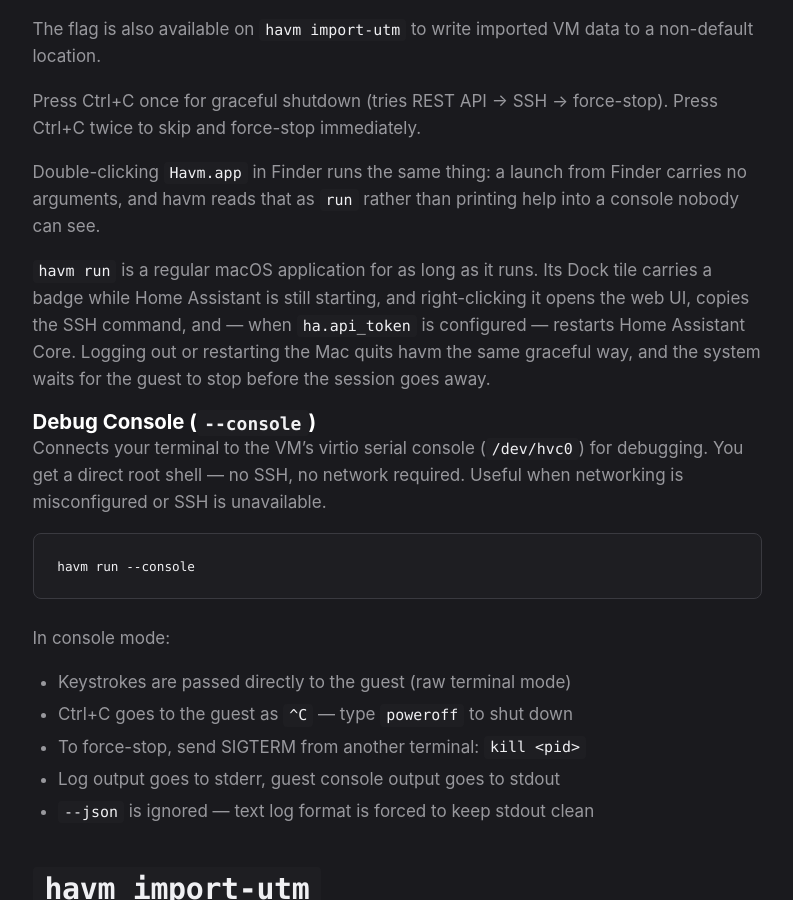
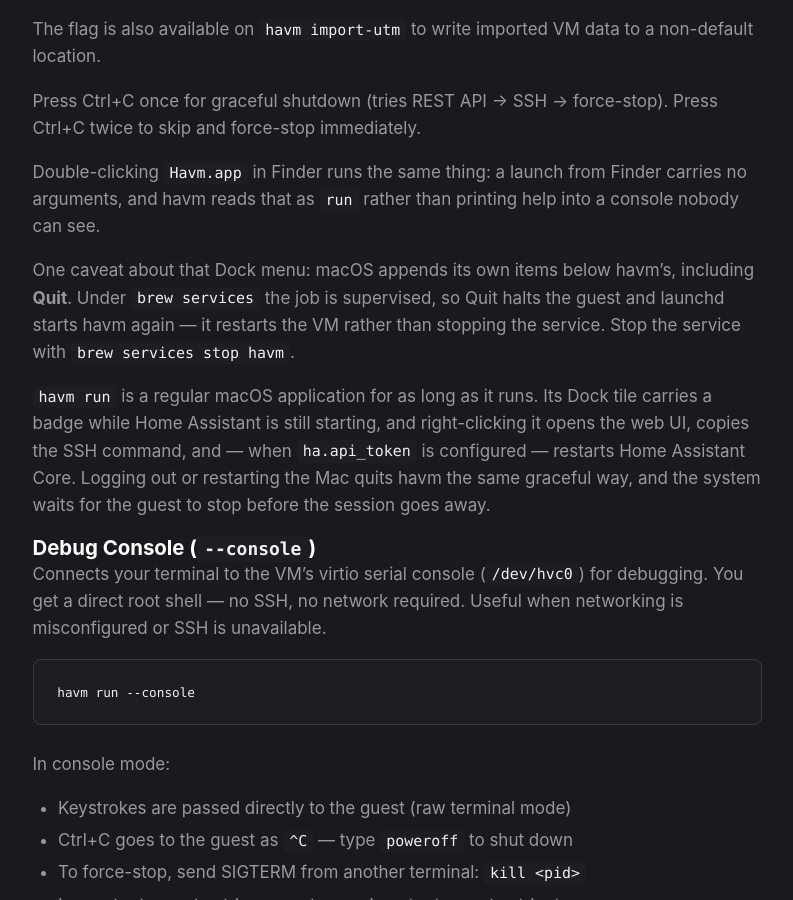
Before and after one commit to IngmarStein/havm, a Jekyll site: the page built from docs/commands.md, in a window 1280 px wide and 900 px high, scrolled down 1098 px. Shown: the whole window, without its empty margins (243-1036 px from the left). Built offline with Jekyll 4.4.1, drawn with Linux system fonts in a browser that asks for light colours.

Commit message:
docs: explain what Dock Quit does under brew services
macOS adds Quit to a running app's Dock menu and an app cannot remove it, so
say what it does instead: under launchd the job is supervised, which makes
Quit a restart of the VM rather than a stop.

```diff
--- a/docs/commands.md
+++ b/docs/commands.md
@@ -60,6 +60,11 @@
 Double-clicking `Havm.app` in Finder runs the same thing: a launch from Finder
 carries no arguments, and havm reads that as `run` rather than printing help
 into a console nobody can see.
+
+One caveat about that Dock menu: macOS appends its own items below havm's,
+including **Quit**. Under `brew services` the job is supervised, so Quit halts
+the guest and launchd starts havm again — it restarts the VM rather than
+stopping the service. Stop the service with `brew services stop havm`.
 
 `havm run` is a regular macOS application for as long as it runs. Its Dock tile
 carries a badge while Home Assistant is still starting, and right-clicking it
```
Also changed, not shown: README.md.
